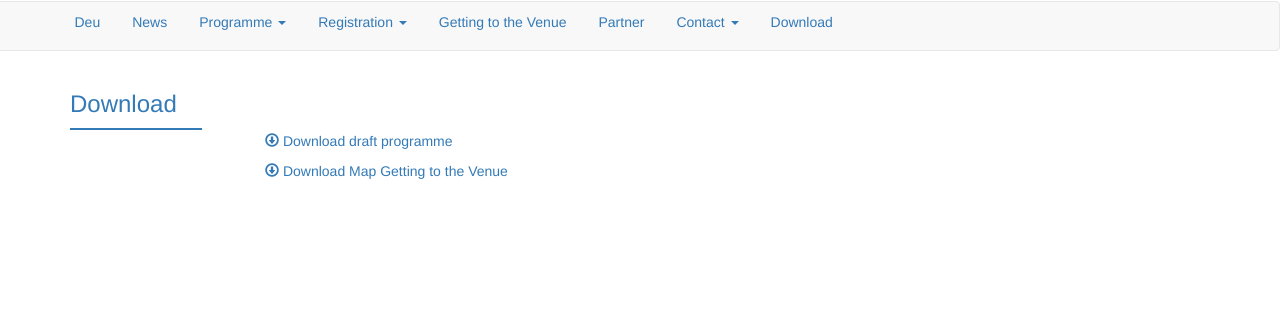
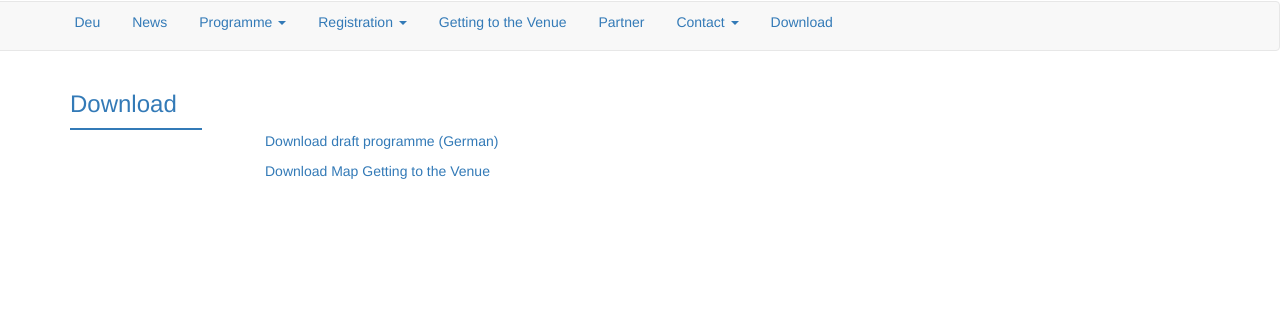
Before and after one commit to susedev/test, a Jekyll site: the page built from download.html, in a window 1280 px wide. Shown: the part 145-468 px from the top of the page. Built offline with Jekyll 4.4.1, drawn with Linux system fonts in a browser that asks for light colours; nearby versions of some CDN libraries.

Commit message:
Edit from JekyllCMS

```diff
--- a/download.html
+++ b/download.html
@@ -2,16 +2,9 @@
 title: Download
 language: en
 ---
-<p style="margin-top:60px;"><a href="{{ site.base_url }}/media/tagungsprogramm-uebersicht.pdf" target="_blank"><span class="glyphicon glyphicon-download" aria-hidden="true"></span> Download draft programme</a></p>
-<p><a href="{{ site.base_url }}/media/karte-web.png" target="_blank"><span class="glyphicon glyphicon-download" aria-hidden="true"></span> Download Map Getting to the Venue</a></p>
-<p>&nbsp;</p>
+<p style="margin-top:60px;"><a href="{{ site.base_url }}/media/tagungsprogramm-uebersicht.pdf" target="_blank">Download draft programme (German)</a></p>
 
-<p>&nbsp;</p>
-
-<p>&nbsp;</p>
-
-<p>&nbsp;</p>
-
+<p><a href="{{ site.base_url }}/media/karte-web.png" target="_blank">Download Map Getting to the Venue</a></p>
 
 <p>&nbsp;</p>
 
@@ -22,3 +15,11 @@ language: en
 <p>&nbsp;</p>
 
 <p>&nbsp;</p>
+
+<p>&nbsp;</p>
+
+<p>&nbsp;</p>
+
+<p>&nbsp;</p>
+
+<p>&nbsp;</p>
```
